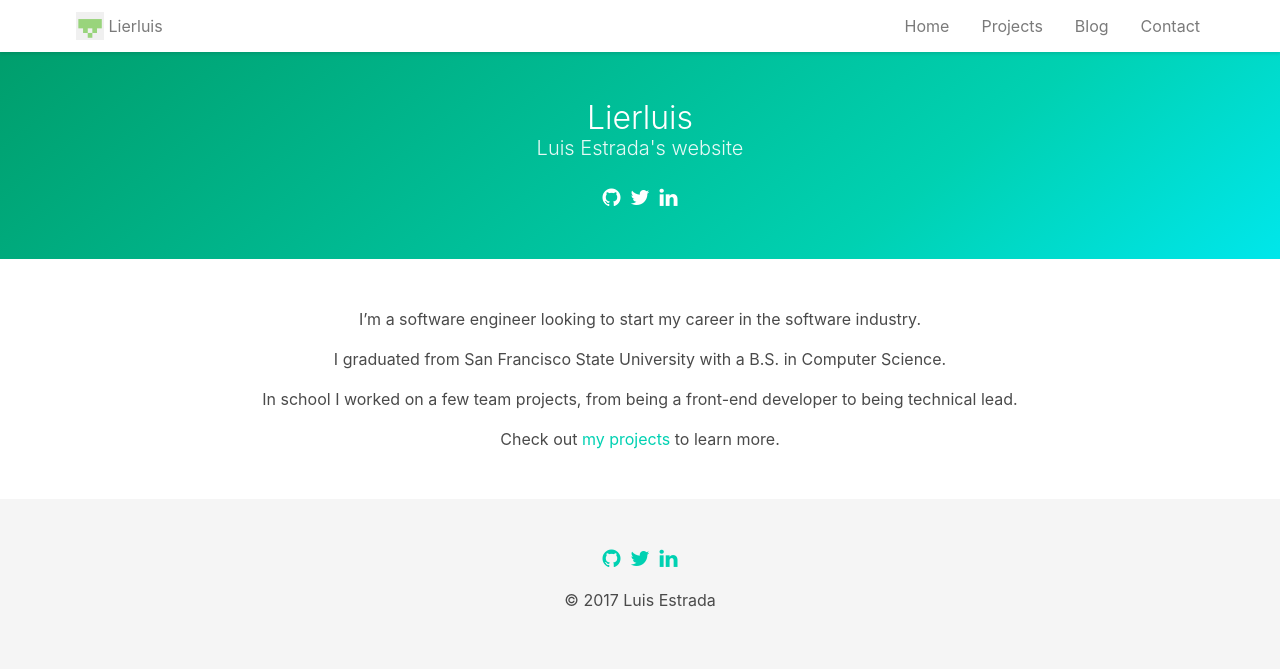
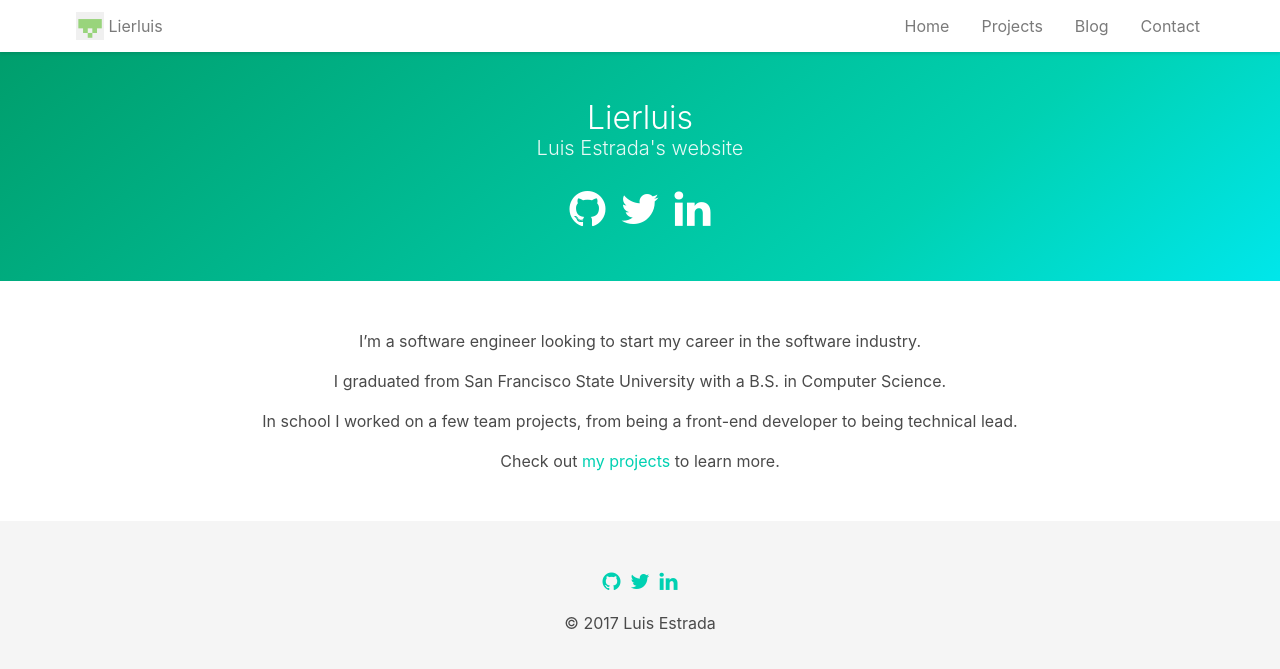
Before and after one commit to lierluis/lierluis.github.io, a Jekyll site: the page built from index.md, in a window 1280 px wide. Shown: the top 669 px of the page. Built offline with Jekyll 4.4.1, drawn with Linux system fonts in a browser that asks for light colours; nearby versions of some CDN libraries.

Commit message:
Fix icon sizes

```diff
--- a/_includes/hero.html
+++ b/_includes/hero.html
@@ -8,14 +8,14 @@
         {{ page.hero-subtitle | default: page.description | default: site.description }}
       </h2>
       <p>
-        <a class="icon" href="https://github.com/{{ site.github_username }}">
-          <i class="fa fa-github fa-3x"></i>
+        <a class="icon is-large" href="https://github.com/{{ site.github_username }}">
+          <i class="fa fa-github"></i>
         </a>
-        <a class="icon" href="https://twitter.com/{{ site.twitter_username }}">
-          <i class="fa fa-twitter fa-3x"></i>
+        <a class="icon is-large" href="https://twitter.com/{{ site.twitter_username }}">
+          <i class="fa fa-twitter"></i>
         </a>
-        <a class="icon" href="https://linkedin.com/in/{{ site.linkedin_username }}">
-          <i class="fa fa-linkedin fa-3x"></i>
+        <a class="icon is-large" href="https://linkedin.com/in/{{ site.linkedin_username }}">
+          <i class="fa fa-linkedin"></i>
         </a>
       </p>
     </div>
```
